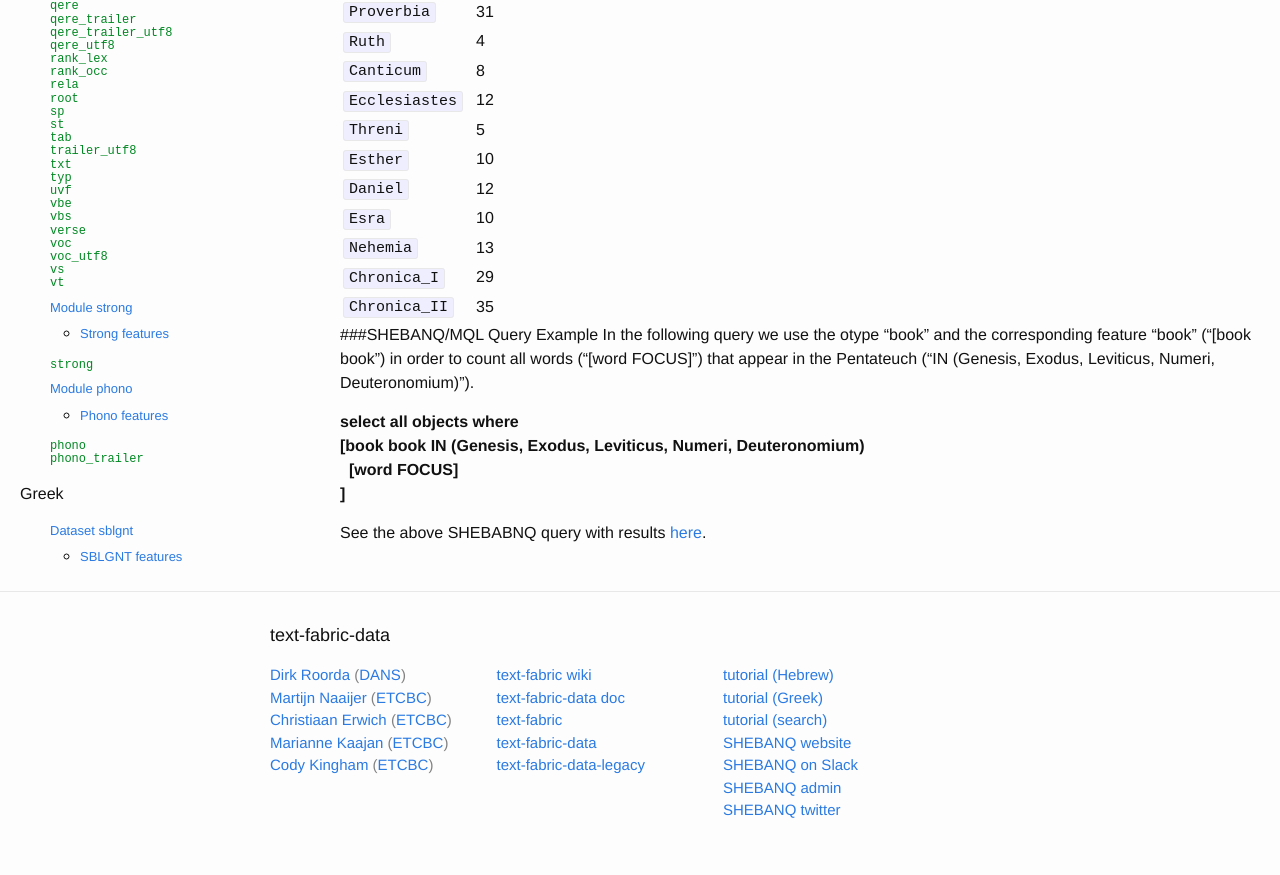
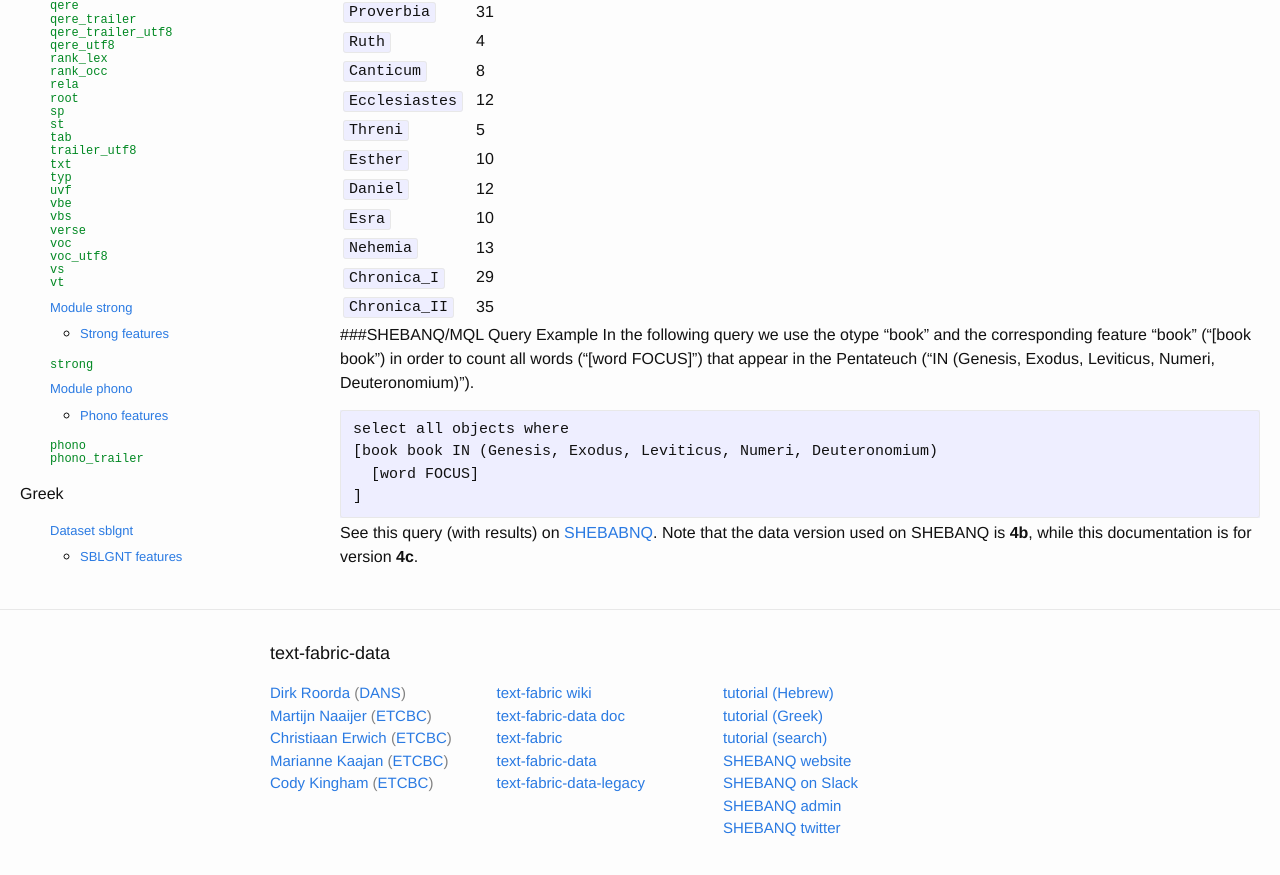
Before and after one commit to kungsik/text-fabric-data, a Jekyll site: the page built from docs/_features/hebrew/etcbc4c/book.md, in a window 1280 px wide and 900 px high, scrolled down 1197 px. Shown: the top 875 px of the window. Built offline with Jekyll 4.4.1, drawn with Linux system fonts in a browser that asks for light colours.

Commit message:
Update book.md

````diff
--- a/docs/_features/hebrew/etcbc4c/book.md
+++ b/docs/_features/hebrew/etcbc4c/book.md
@@ -59,9 +59,12 @@ book | #chapters
 ###SHEBANQ/MQL Query Example
 In the following query we use the otype "book" and the corresponding feature "book" ("[book book") in order to count all words ("[word FOCUS]") that appear in the Pentateuch ("IN (Genesis, Exodus, Leviticus, Numeri, Deuteronomium)").
 
-**select all objects where**
-**[book book IN (Genesis, Exodus, Leviticus, Numeri, Deuteronomium)**
-&nbsp;&nbsp;**[word FOCUS]**
-**]**
+```
+select all objects where
+[book book IN (Genesis, Exodus, Leviticus, Numeri, Deuteronomium)
+  [word FOCUS]
+]
+```
 
-See the above SHEBABNQ query with results [here](https://shebanq.ancient-data.org/hebrew/query?version=4b&id=1502).
+See this query (with results) on [SHEBABNQ](https://shebanq.ancient-data.org/hebrew/query?version=4b&id=1502).
+Note that the data version used on SHEBANQ is **4b**, while this documentation is for version **4c**.
````
